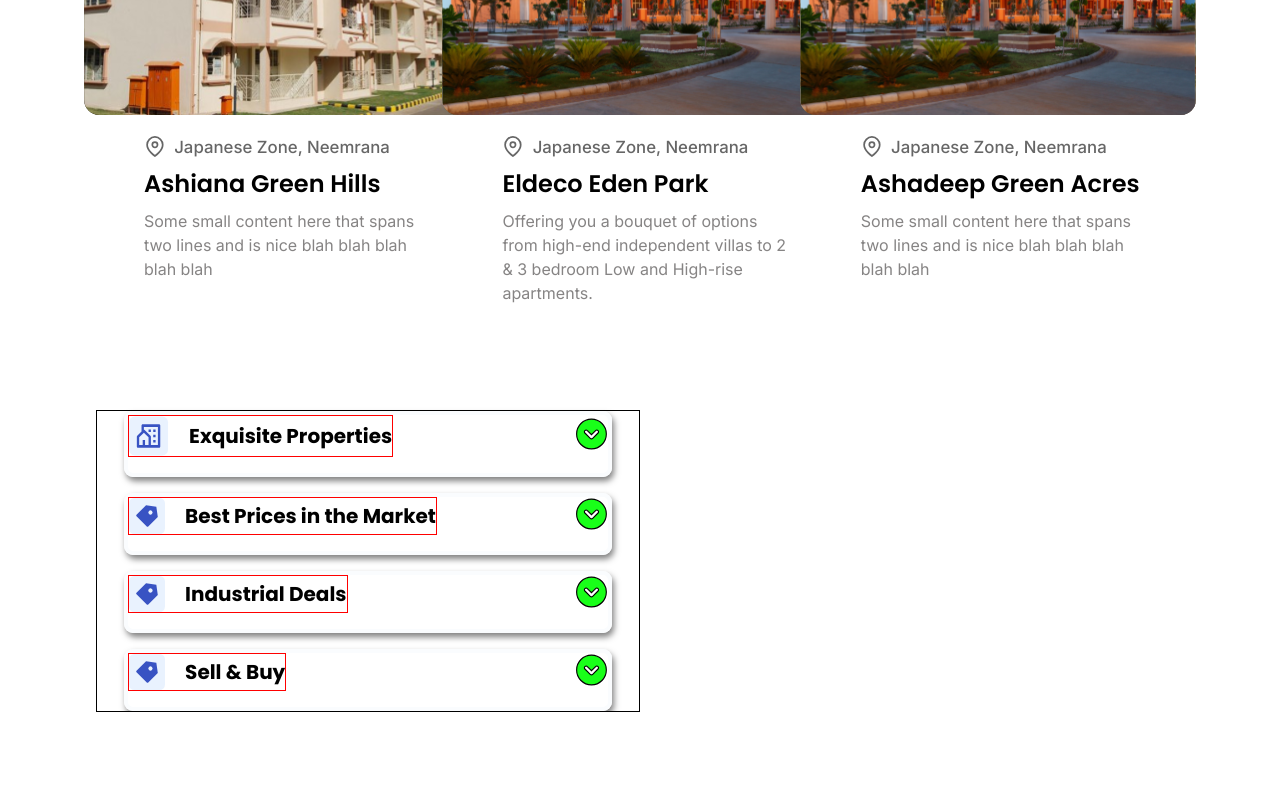
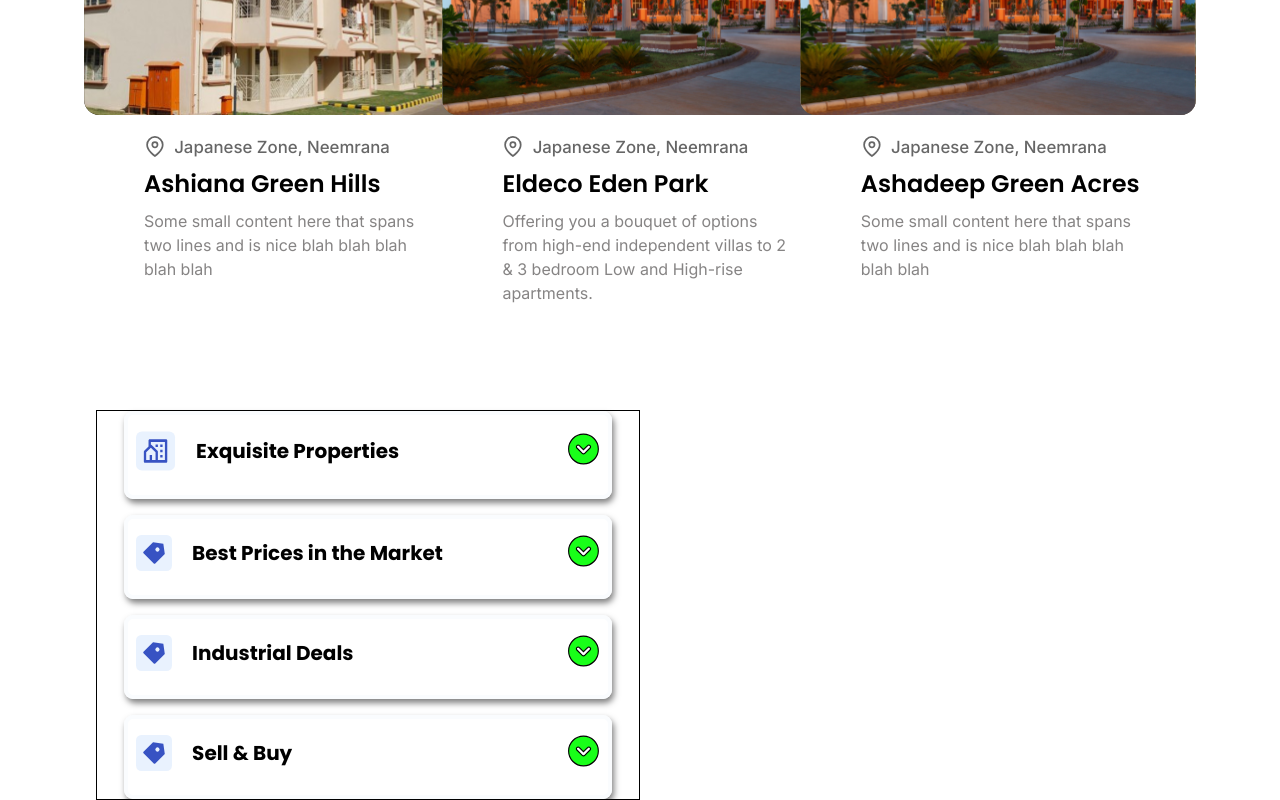
Before and after one commit to JatinYdav/PropertyCloud, a React (Create React App) app: page / in a window 1280 px wide. Shown: the part 1448-2248 px from the top of the page. Before the commit the page ends 2160 px from the top, so only its background shows below. Built offline with nearby package versions, Linux system fonts and the light colour scheme; a web font is replaced by a local one.

Commit message:
ACP Appearance Finalised Stage-1

```diff
--- a/src/Styles/AccordionPanel.css
+++ b/src/Styles/AccordionPanel.css
@@ -23,6 +23,7 @@
   border: 4px solid #fafcfe;
   background: rgba(255, 255, 255, 0.5);
   box-shadow: 2px 4px 6px 0px rgba(0, 0, 0, 0.5);
+  padding: 0.5em 0.5em;
 }
 
 .item header {
@@ -31,6 +32,7 @@
   justify-content: space-between;
   cursor: pointer;
   width: 100%;
+  padding-top: 0.5em;
 }
 
 .title h1 {
@@ -38,7 +40,6 @@
   align-items: center;
   justify-content: center;
   gap: 1em;
-  border: 1px solid red;
   color: #000;
   font-family: Poppins;
   font-size: 20px;
@@ -69,4 +70,5 @@
 .show {
   max-height: 90px;
   transition: max-height 0.3s ease-in-out;
+  padding-bottom: 1em;
 }
```
